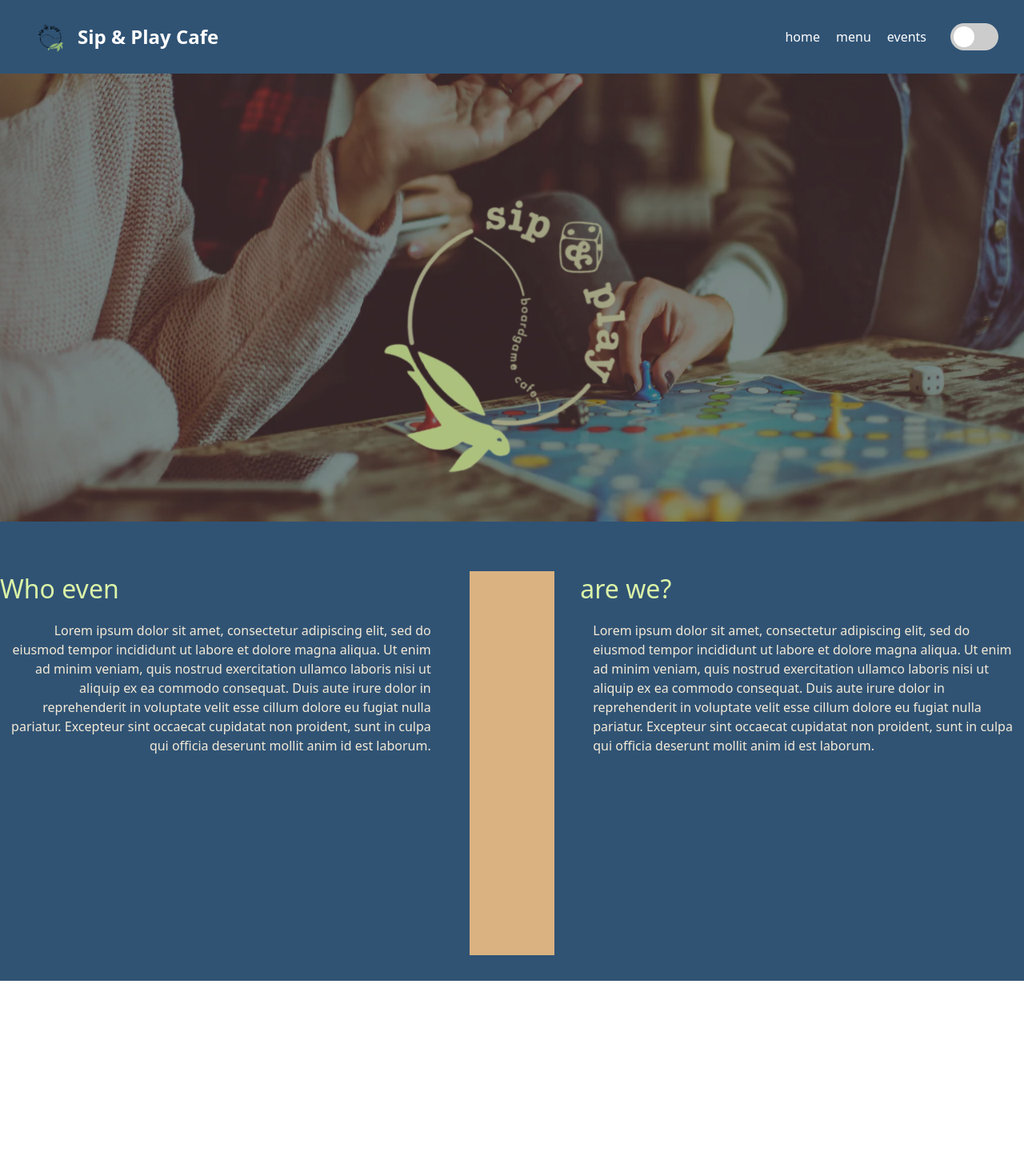
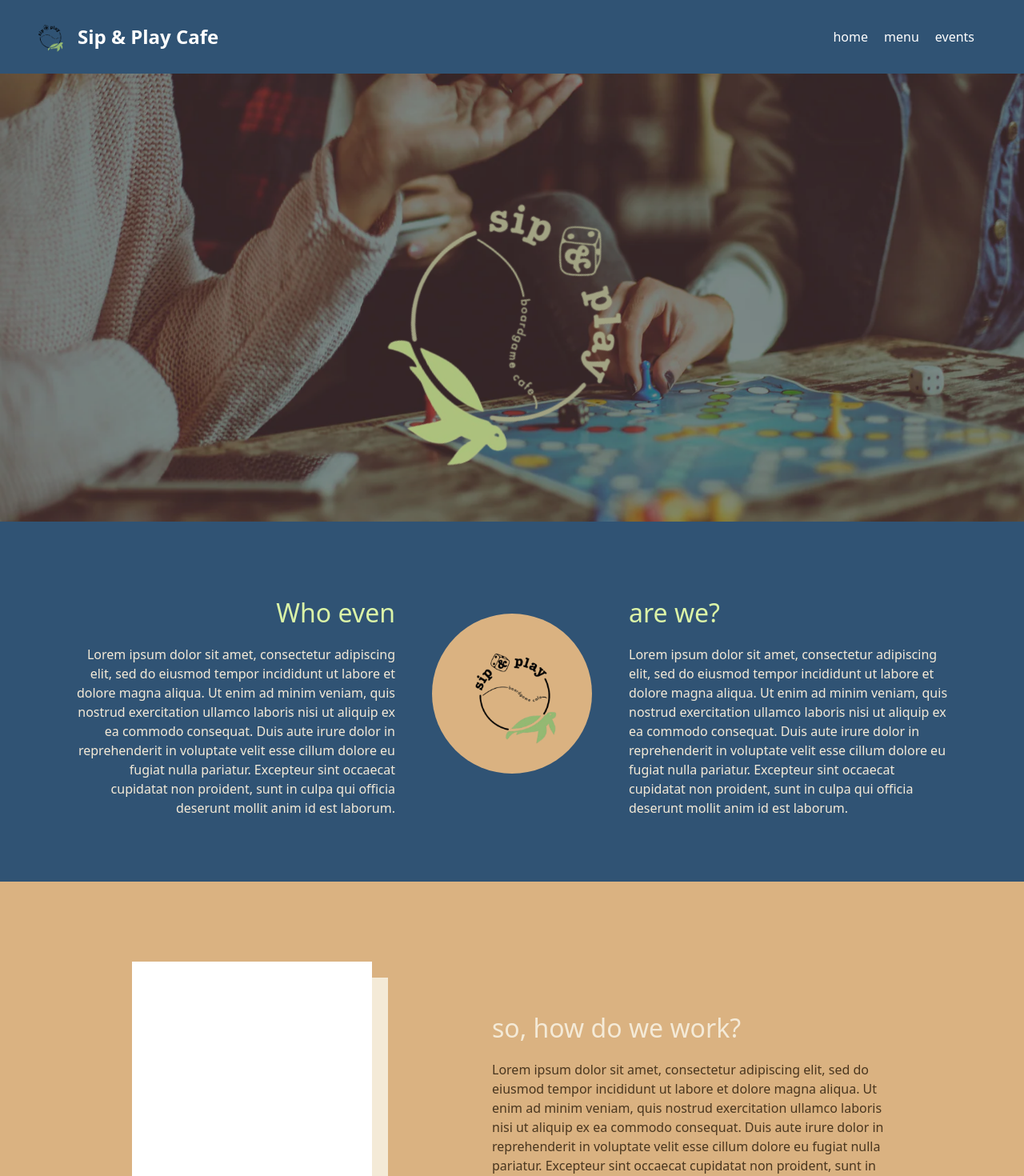
Before and after one commit to kudith/codedexSummer2024, a Next.js app: page / in a window 1280 px wide. Shown: the top 1470 px of the page at 80% size. Before the commit the page ends 1226 px from the top, so only its background shows below. Built offline with nearby package versions, Linux system fonts and the light colour scheme.

Commit message:
2nd section complete, just need image

```diff
--- a/components/Header.js
+++ b/components/Header.js
@@ -2,14 +2,14 @@
 
 import React, { useState, useEffect } from 'react';
 import styles from './header.module.css';
+import RightNav from './RightNav.js';
 const logo = "/assets/logo.png";
 const header = "/assets/header-bg.jpg";
 
 const Header = () => {
-  const [isDarkMode, setIsDarkMode] = useState(false);
 
-  const toggleDarkMode = () => {
-    setIsDarkMode(!isDarkMode);
+  const toggleMenu = () => {
+    setIsMenuOpen(!isMenuOpen);
   };
 
   return (
@@ -21,47 +21,14 @@ const Header = () => {
           </div>
 
           {/* Right section with navigation tabs and mode switch button */}
-          <div className={styles.right}>
-              <nav className={styles.navLinks}>
-                  <ul>
-                      <li><a href="/">home</a></li>
-                      <li><a href="/menu">menu</a></li>
-                      <li><a href="/events">events</a></li>
-                  </ul>
-              </nav>
-              {/* Toggle switch */}
-                <label className={styles.switch}>
-                    <input type="checkbox" checked={isDarkMode} onChange={toggleDarkMode} />
-                    <span className={`${styles.slider} ${styles.round}`}></span>
-                </label>
-          </div>
+            <div className={styles.hamburger} onClick={toggleMenu}>
+              <div className={styles.bar}></div>
+              <div className={styles.bar}></div>
+              <div className={styles.bar}></div>
+            </div>
+            <RightNav />
       </header>
   );
 };
 
 export default Header;
-
-
-// import Image from 'next/image'
-
-// export default function Header() {
-//   return (
-//     <header className="relative h-screen">
-//       <div className="relative h-full w-full">
-//         <Image
-//           src="/assets/header-bg.jpg"
-//           alt="Cafe background"
-//           fill
-//           quality={100}
-//           className="absolute inset-0 z-0 object-cover"
-//         />
-//         <div className="absolute inset-0 bg-black opacity-50"></div>
-//         <div className="relative z-10 flex items-center justify-center h-full text-center text-eggshell">
-//           <div>
-//             <h1 className="text-5xl font-bold">Welcome to Sip & Play Cafe</h1>
-//           </div>
-//         </div>
-//       </div>
-//     </header>
-//   )
-// }
--- a/components/LandingPage.js
+++ b/components/LandingPage.js
@@ -1,7 +1,9 @@
 import React from 'react';
 import styles from './LandingPage.module.css';
 const headerImage = "/assets/header-bg.png";
-const logo = "/assets/logoLight.png";
+const logoLight = "/assets/logoLight.png";
+const logo = "/assets/logo.png";
+const turtle = "/assets/turtle.png";
 
 const LandingPage = () => {
   return (
@@ -9,18 +11,18 @@ const LandingPage = () => {
         <div className="block">
             <img src={headerImage} alt="Cafe Header" className={styles.headerImage} />
             <div className={styles.logoContainer}>
-            <img src={logo} alt="Logo" className={styles.rotatingLogo} />
+            <img src={logoLight} alt="Logo" className={styles.rotatingLogo} />
         </div>
         </div>
-        <div>
+        <div className={styles.section1Container}>
             <div className={styles.bigTextContainer}>
                 <div className={styles.textContainer}>
-                    <p className={styles.greenTitle} >Who even</p>
+                    <p className={styles.greenTitleLeft} >Who even</p>
                     <p className={styles.textLeft}>
                         Lorem ipsum dolor sit amet, consectetur adipiscing elit, sed do eiusmod tempor incididunt ut labore et dolore magna aliqua. Ut enim ad minim veniam, quis nostrud exercitation ullamco laboris nisi ut aliquip ex ea commodo consequat. Duis aute irure dolor in reprehenderit in voluptate velit esse cillum dolore eu fugiat nulla pariatur. Excepteur sint occaecat cupidatat non proident, sunt in culpa qui officia deserunt mollit anim id est laborum.
                     </p>
                 </div>
-                <div className={styles.separator}></div>
+                <img src={logo} alt="Logo" className={styles.separator} />
                 <div className={styles.textContainer}>
                     <p className={styles.greenTitle}>are we?</p>
                     <p className={styles.textRight}>
@@ -29,6 +31,18 @@ const LandingPage = () => {
                 </div>
             </div>
         </div>
+        <div className={styles.section2}>
+            <div className={styles.section2ImageHolder}>
+                <div className={styles.section2ImageShadow}></div>
+                <div className={styles.section2Image}></div>
+            </div>
+            <div className={styles.section2TextContainer}>
+                <p className={styles.section2Header}>so, how do we work?</p>
+                <p className={styles.section2Body}>
+                Lorem ipsum dolor sit amet, consectetur adipiscing elit, sed do eiusmod tempor incididunt ut labore et dolore magna aliqua. Ut enim ad minim veniam, quis nostrud exercitation ullamco laboris nisi ut aliquip ex ea commodo consequat. Duis aute irure dolor in reprehenderit in voluptate velit esse cillum dolore eu fugiat nulla pariatur. Excepteur sint occaecat cupidatat non proident, sunt in culpa qui officia deserunt mollit anim id est laborum.
+                </p>
+            </div>
+        </div>
     </div>
 
   );
--- a/components/LandingPage.module.css
+++ b/components/LandingPage.module.css
@@ -8,29 +8,25 @@
     width: 100%;
     height: 70vh;
     object-fit: cover;
-  z-index:-1;
+    z-index: -1;
 }
 
 .block {
     display: inline;
 }
 
-.content {
-  padding: 2rem;
-  text-align: center;
-  background: white;
-}
-
 .logoContainer {
-    position: absolute; /* Use relative positioning */
+    position: absolute;
     justify-content: center;
     align-items: center;
     top: 300px;
+    width: 70vh;
+    height: 70vh;
     left: 50%;
 }
 
 .rotatingLogo {
-    width: 100%;
+    width: 100%; /* Use a fixed size or relative units for better responsiveness */
     height: auto;
     animation: circularMotion 30s linear infinite;
 }
@@ -47,23 +43,40 @@
 .content {
     position: relative;
     z-index: 1; /* Ensure content is above the header image */
-    padding: 100px 20px; /* Adjust padding as needed */
+    padding: 2rem 1rem; /* Adjust padding as needed */
     text-align: center;
     color: white;
 }
 
-  .greenTitle {
+.section1Container {
+    padding: 30px;
+}
+
+.greenTitle,
+.greenTitleLeft {
     color: #DBF4A7;
     font-size: 2rem;
     margin-bottom: 1rem; /* Adjust spacing between titles and paragraphs */
 }
 
+.greenTitleLeft {
+    text-align: right;
+    margin-right: 1rem;
+}
+
+.greenTitle {
+    margin-left: 1rem;
+}
+
 .bigTextContainer {
     display: flex;
+    flex-direction: column; /* Stack the items vertically for smaller screens */
     justify-content: space-between;
-    width: 80rem; /* Adjust as needed */
+    width: 90%;
+    max-width: 1200px;
     margin: 0 auto;
     margin-top: 30px;
+    margin-bottom: 50px;
 }
 
 .textContainer {
@@ -74,7 +87,7 @@
 
 .textLeft,
 .textRight {
-    color:#F4EAD7;
+    color: #F4EAD7;
     flex: 1;
     text-align: left;
 }
@@ -89,8 +102,71 @@
 }
 
 .separator {
-    width: 40rem;
-    height: 30rem;
+    width: 60%;
+    max-width: 200px;
+    max-height: 200px;
+    justify-content: center;
+    align-self:center;
     background-color: #dab281;
-    margin: 2rem;
+    margin: 2rem auto;
+    margin-left: 30px;
+    margin-right: 30px;
+    border-radius: 100%;
 }
+
+@media (min-width: 768px) {
+    .bigTextContainer {
+      flex-direction: row; /* Arrange items horizontally for larger screens */
+    }
+}
+
+.section2 {
+    background-color: #dab281;
+    width: 100%;
+    display: flex;
+    flex-direction: row;
+    align-items: center;
+    justify-content: center;
+    padding: 50px;
+    box-sizing: border-box;
+    position: relative;
+
+    @media (max-width: 768px) {
+        flex-direction:column;
+    }
+}
+
+.section2TextContainer {
+    margin-top: 30px;
+    margin-bottom: 30px;
+    margin: 50px;
+    max-width: 500px;
+    flex: 1;
+}
+
+.section2ImageHolder {
+    position:relative;
+    width: 350px;
+    height: 350px;
+    flex-shrink: 0;
+    margin: 50px;
+}
+
+.section2Image {
+    position: relative;
+    width: 300px;
+    height: 300px;
+    background-color: white;
+    z-index: 1;
+    box-shadow: 20px 20px #F4EAD7;
+}
+
+.section2Header {
+    color: #F4EAD7;
+    font-size: 2rem;
+    margin-bottom: 1rem;
+}
+
+.section2Body {
+    color: #49361F;
+}
--- /dev/null
+++ b/components/RightNav.js
@@ -0,0 +1,33 @@
+"use client"
+
+import React, { useState, useEffect } from 'react';
+import styles from "./RightNav.module.css";
+
+const RightNav = () => {
+    // const [isDarkMode, setIsDarkMode] = useState(false);
+    const [isMenuOpen, setIsMenuOpen] = useState(false);
+
+    const toggleMenu = () => {
+        setIsMenuOpen(!isMenuOpen);
+      };
+
+
+    return (
+        <div className={styles.right}>
+            <nav className={styles.navLinks}>
+              <ul>
+                <li><a href="/">home</a></li>
+                <li><a href="/menu">menu</a></li>
+                <li><a href="/events">events</a></li>
+                {/* Toggle switch
+                <label className={styles.switch}>
+                    <input type="checkbox" checked={isDarkMode} onChange={toggleDarkMode} />
+                    <span className={`${styles.slider} ${styles.round}`}></span>
+                </label> */}
+              </ul>
+            </nav>
+        </div>
+    );
+};
+
+export default RightNav;
--- /dev/null
+++ b/components/RightNav.module.css
@@ -0,0 +1,34 @@
+.right {
+    display: flex;
+    align-items: center;
+}
+
+.navLinks {
+    margin-right: 20px;
+}
+
+.navLinks ul {
+    list-style-type: none;
+    display: flex;
+    margin: 0;
+    padding: 0;
+
+    @media (max-width: 768px) {
+        flex-flow: column nowrap;;
+        position: false;
+        top: 0;
+        right: 0;
+        /* height: 30vh;
+        width: 100px;
+        padding-top: 1rem; */
+    }
+}
+
+.navLinks ul li {
+    margin: 0 10px;
+}
+
+.navLinks ul li a {
+    text-decoration: none;
+    color: inherit;
+}
--- a/components/header.module.css
+++ b/components/header.module.css
@@ -27,94 +27,34 @@
     font-weight: bold;
 }
 
-.right {
-    display: flex;
-    align-items: center;
+  /* .hamburger {
+    display: none;
+    flex-direction: column;
+    cursor: pointer;
+    margin-left: 20px;
 }
 
-.navLinks {
-    margin-right: 20px;
+.hamburger .bar {
+    width: 25px;
+    height: 3px;
+    background-color: white;
+    margin: 4px 0;
 }
 
-.navLinks ul {
-    list-style-type: none;
-    display: flex;
-    margin: 0;
-    padding: 0;
+@media (max-width: 768px) {
+    .navLinks {
+        display: none;
+        flex-direction: column;
+        align-items: center;
+        width: 100%;
+    }
 }
 
-.navLinks ul li {
-    margin: 0 10px;
-}
-
-.navLinks ul li a {
-    text-decoration: none;
-    color: inherit;
-}
-
-.toggleMode {
-    background: none;
-    border: none;
-    font-size: 1rem;
-    cursor: pointer;
-    color: inherit;
-}
-
-.switch {
-    position: relative;
-    display: inline-block;
-    width: 60px;
-    height: 34px;
-  }
-
-  .switch input {
-    opacity: 0;
-    width: 0;
-    height: 0;
-  }
-
-  .slider {
+.navLinks.showMenu {
+    display: flex;
     position: absolute;
-    cursor: pointer;
-    top: 0;
+    top: 60px;
     left: 0;
-    right: 0;
-    bottom: 0;
-    background-color: #ccc;
-    -webkit-transition: .4s;
-    transition: .4s;
-  }
-
-  .slider:before {
-    position: absolute;
-    content: "";
-    height: 26px;
-    width: 26px;
-    left: 4px;
-    bottom: 4px;
-    background-color: white;
-    -webkit-transition: .4s;
-    transition: .4s;
-  }
-
-  input:checked + .slider {
-    background-color: #2196F3;
-  }
-
-  input:focus + .slider {
-    box-shadow: 0 0 1px #2196F3;
-  }
-
-  input:checked + .slider:before {
-    -webkit-transform: translateX(26px);
-    -ms-transform: translateX(26px);
-    transform: translateX(26px);
-  }
-
-  .slider.round {
-    border-radius: 34px;
-  }
-
-  .slider.round:before {
-    border-radius: 50%;
-  }
+    background: #305374;
+    z-index: 5;
+} */
```
Also changed, not shown: components/Burger.js (added), public/assets/turtle.png (added). Lines whose indentation alone changed are shown as unchanged.
